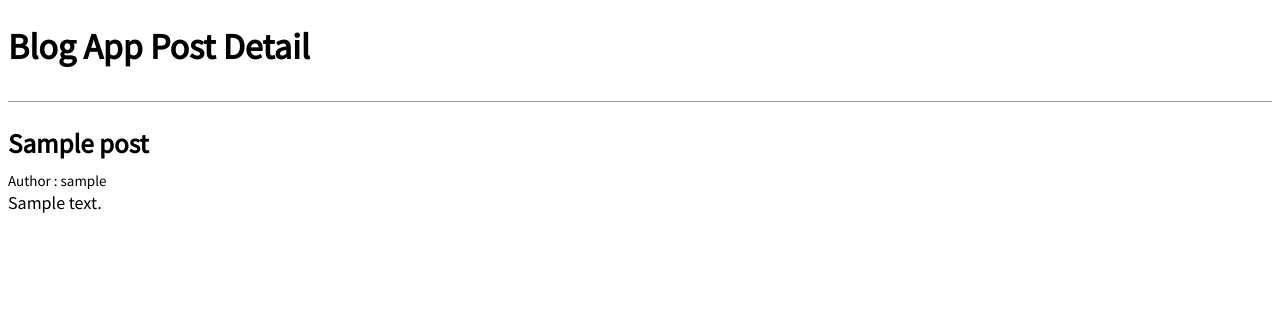
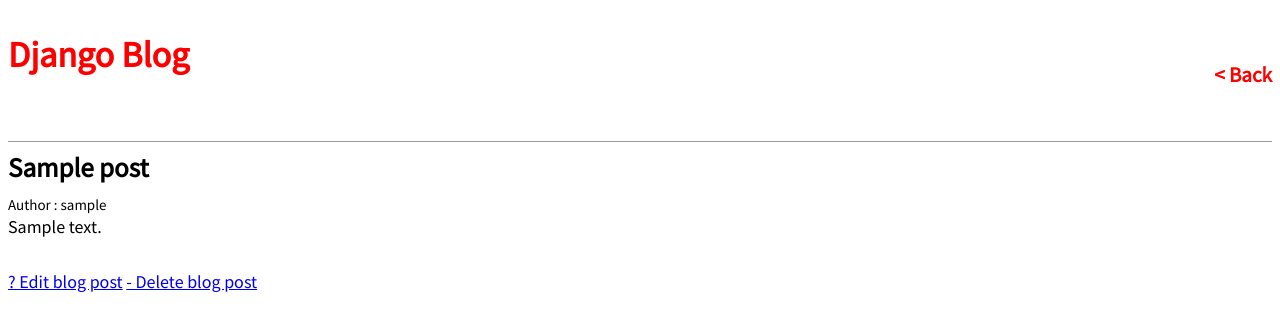
Before and after one commit to reyptr27/DjangoForBeginners, a Django app: page /blog/1/ in a window 1280 px wide. Shown: the top 331 px of the page. Run offline with Django 4.2, Linux system fonts and the light colour scheme; tables that the repository leaves empty hold one stand-in row (values such as "Sample post").

Commit message:
chapter 6 done crud blog and test

```diff
--- a/blog/urls.py
+++ b/blog/urls.py
@@ -1,7 +1,10 @@
 from django.urls import path
-from .views import BlogListView, BlogDetailView
+from .views import BlogListView, BlogDetailView, BlogCreateView, BlogUpdateView, BlogDeleteView
 
 urlpatterns = [
     path("", BlogListView.as_view(), name="blogpage"),
-    path("<int:pk>/", BlogDetailView.as_view(), name="blogpage_detail")
+    path("<int:pk>/", BlogDetailView.as_view(), name="blogpage_detail"),
+    path("add/", BlogCreateView.as_view(), name="blogpage_add"),
+    path("<int:pk>/edit/", BlogUpdateView.as_view(), name="blogpage_edit"),
+    path("<int:pk>/delete/", BlogDeleteView.as_view(), name="blogpage_delete")
 ]
--- a/blog/views.py
+++ b/blog/views.py
@@ -1,5 +1,6 @@
-from django.views.generic import ListView, DetailView
+from django.views.generic import ListView, DetailView, CreateView, UpdateView, DeleteView
 from .models import post
+from django.urls import reverse_lazy
 
 # Create your views here.
 
@@ -10,3 +11,20 @@ class BlogListView(ListView):
 class BlogDetailView(DetailView):
     model = post
     template_name = "blog/blog_detail.html"
+
+class BlogCreateView(CreateView):
+    model = post
+    fields = ['title', 'author', 'content']
+    template_name = "blog/blog_add.html"
+    success_url = reverse_lazy("blogpage")
+
+class BlogUpdateView(UpdateView):
+    model = post
+    fields = ['title', 'content']
+    template_name = "blog/blog_edit.html"
+    success_url = reverse_lazy("blogpage")
+
+class BlogDeleteView(DeleteView):
+    model = post
+    template_name = "blog/blog_delete.html"
+    success_url = reverse_lazy("blogpage")
--- a/core/settings.py
+++ b/core/settings.py
@@ -31,12 +31,11 @@ DEBUG = True
 
 ALLOWED_HOSTS = ["localhost", "127.0.0.1"]
 
-#Secure HTTP_ONLY Session, Cookies, and CSRF
+# Secure HTTP_ONLY Session, Cookies, and CSRF
 SESSION_COOKIE_HTTPONLY = True
 SESSION_COOKIE_SECURE = True
 CSRF_COOKIE_HTTPONLY = True
 CSRF_COOKIE_SECURE = True
-
 
 
 # Application definition
--- a/templates/base/navigation_blog.html
+++ b/templates/base/navigation_blog.html
@@ -5,6 +5,10 @@
   </div>
 
   <div class="nav-right">
-    <h3><a href="">+ Add new post</a></h3>
+    {% url 'blogpage' as blog_home %} {% if request.path == blog_home %}
+    <h3><a href="{% url 'blogpage_add' %}">+ Add new post</a></h3>
+    {% else %}
+    <h3><a href="{% url 'blogpage' %}">&lt; Back</a></h3>
+    {% endif %}
   </div>
 </header>
--- a/templates/blog/blog_detail.html
+++ b/templates/blog/blog_detail.html
@@ -1,6 +1,4 @@
-{% extends "base/base.html" %} {% block content %}
-
-<h1 class="app-name">Blog App Post Detail</h1>
+{% extends "base/base.html" %} {% block content %} {% include "base/navigation_blog.html" %}
 
 <div class="blog-post">
   <h2>{{ post.title }}</h2>
@@ -8,4 +6,7 @@
   <p>{{ post.content }}</p>
 </div>
 
+<a href="{% url 'blogpage_edit' post.pk %}"> ? Edit blog post</a>
+<a href="{% url 'blogpage_delete' post.pk %}"> - Delete blog post</a>
+
 {% endblock content %}
```
Also changed, not shown: blog/tests.py (+29 -2 lines), templates/blog/blog_add.html (added, +9 -0 lines), templates/blog/blog_delete.html (added, +10 -0 lines), templates/blog/blog_edit.html (added, +9 -0 lines).
